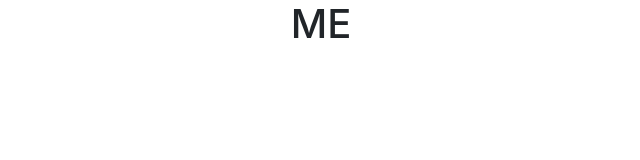
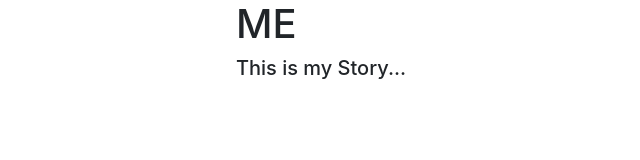
Before and after one commit to mrFFrog/mrffrog.github.io, a plain HTML site: page index.html in a window 1280 px wide. Shown: the whole page, without its empty margins (319-959 px from the left). Drawn offline with nearby package versions, Linux system fonts and the light colour scheme.

Commit message:
Update index.html

```diff
--- a/index.html
+++ b/index.html
@@ -15,6 +15,7 @@
           <div class="row">
               <div class="col-xs-12 mx-auto">
                     <h1>ME</h1>
+                    <h5>This is my Story...<h5>
               </div>
           </div>
       </div>
```
